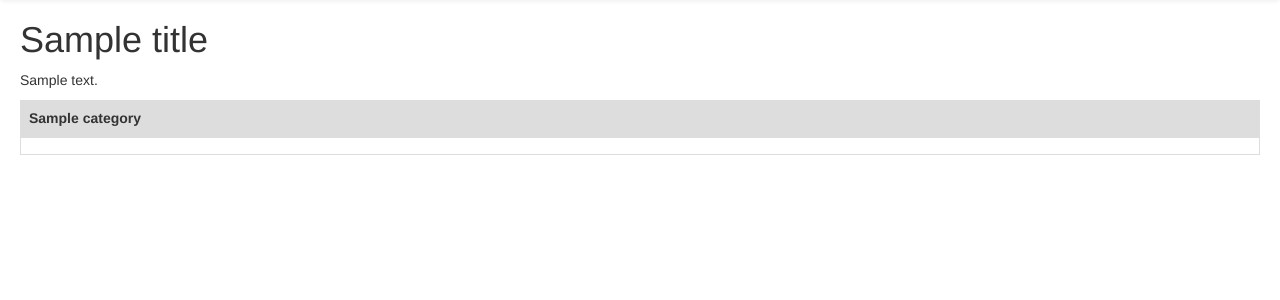
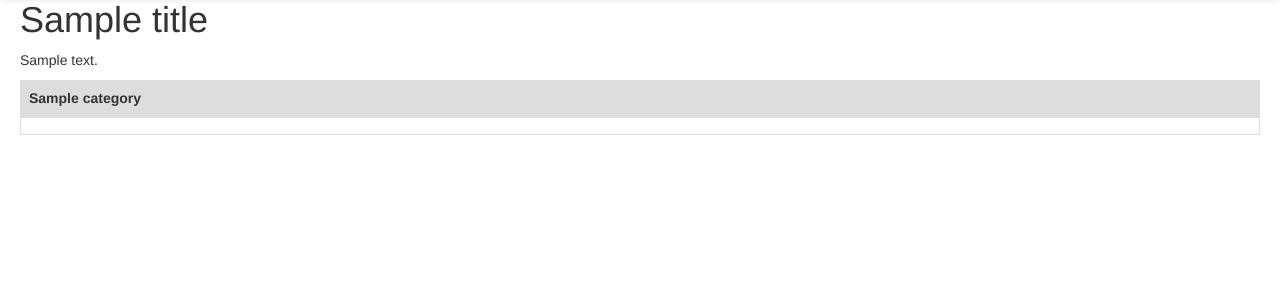
Before and after one commit to adrianko/maester, a Django app: template core/templates/core/board.html in a window 1280 px wide. Shown: the part 52-352 px from the top of the page. Run offline with Django 3.2, Linux system fonts and the light colour scheme; tables that the repository leaves empty hold one stand-in row (values such as "Sample post"); the template is opened without the code that fills it: values that come from a table or form of the project are taken from there, most other values are stand-ins (such as "Sample title", 1, 10 or a date in 2020); lists and menus that the app fills with data are empty; parts of the project's set-up code (start-up, migrations or seed data) failed here and were passed over; some libraries are stand-ins or nearby versions.

Commit message:
fix padding between title and nav

```diff
--- a/static/css/global.less
+++ b/static/css/global.less
@@ -14,7 +14,7 @@
 
 .container.board {
     width: 100% !important;
-    padding: 20px;
+    padding: 0 20px 20px;
 }
 
 .task {
--- a/static/css/global.min.css
+++ b/static/css/global.min.css
@@ -1 +1 @@
-.table tr th{background:#ddd}.table tr td,.table tr th{border:1px solid #ddd;width:300px !important;min-width:250px}.container.board{width:100% !important;padding:20px}.task{width:100% !important}nav .container{width:99% !important}.container h1{margin-top:0}nav.navbar{margin-bottom:0}
+.table tr th{background:#ddd}.table tr td,.table tr th{border:1px solid #ddd;width:300px !important;min-width:250px}.container.board{width:100% !important;padding:0 20px 20px}.task{width:100% !important}nav .container{width:99% !important}.container h1{margin-top:0}nav.navbar{margin-bottom:0}
```
